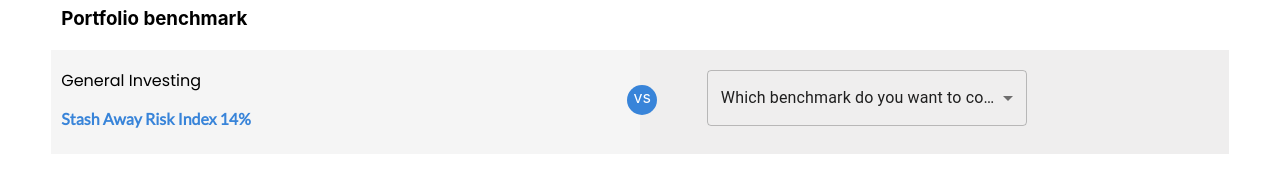
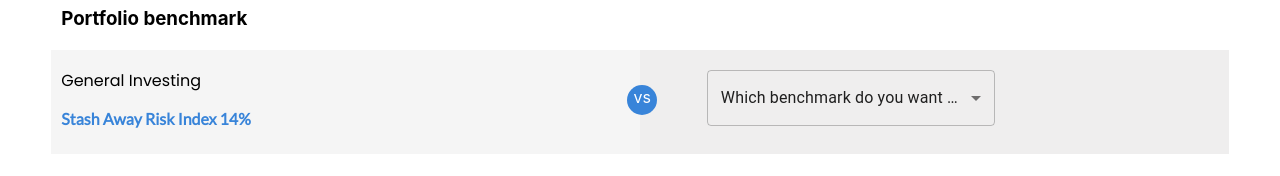
Before and after one commit to bakash95/PeformanceVisualizer, a React (Create React App) app: page / in a window 1280 px wide. Shown: the part 245-421 px from the top of the page. Built offline with nearby package versions, Linux system fonts and the light colour scheme.

Commit message:
width fix for select field

```diff
--- a/src/overview/PortFolio/components/benchmark/benchMarkOptions.js
+++ b/src/overview/PortFolio/components/benchmark/benchMarkOptions.js
@@ -42,8 +42,8 @@
     }
     return (
         <div className="pd10">
-            <FormControl variant="outlined">
-                <Select style={{ maxWidth: '320px'}}
+            <FormControl className="wdth-max" variant="outlined">
+                <Select className="wdth-max"
                     autoWidth={false}
                     labelId="outlined-age-native-simple-label"
                     id="outlined-age-native-simple"
@@ -53,7 +53,6 @@
                     <MenuItem value="-1" disabled>{window.dictionary["benchmark_placeholder"]}</MenuItem>
                     <MenuItem value={10}>{stockComparsionIndex[10]}</MenuItem>
                     <MenuItem value={20}>{stockComparsionIndex[20]}</MenuItem>
-                    <MenuItem value={30}>{stockComparsionIndex[30]}</MenuItem>
                 </Select>
             </FormControl>
         </div>
--- a/src/overview/PortFolio/components/benchmark/css/benchMark.css
+++ b/src/overview/PortFolio/components/benchmark/css/benchMark.css
@@ -20,6 +20,11 @@
     position: relative;
 }
 
+.wdth-max{
+    width: 90%;
+    max-width : 320px
+}
+
 @media screen and (max-width:780px) and (min-width:500px) {
     .vs_relative {
         left: 48%;
```
